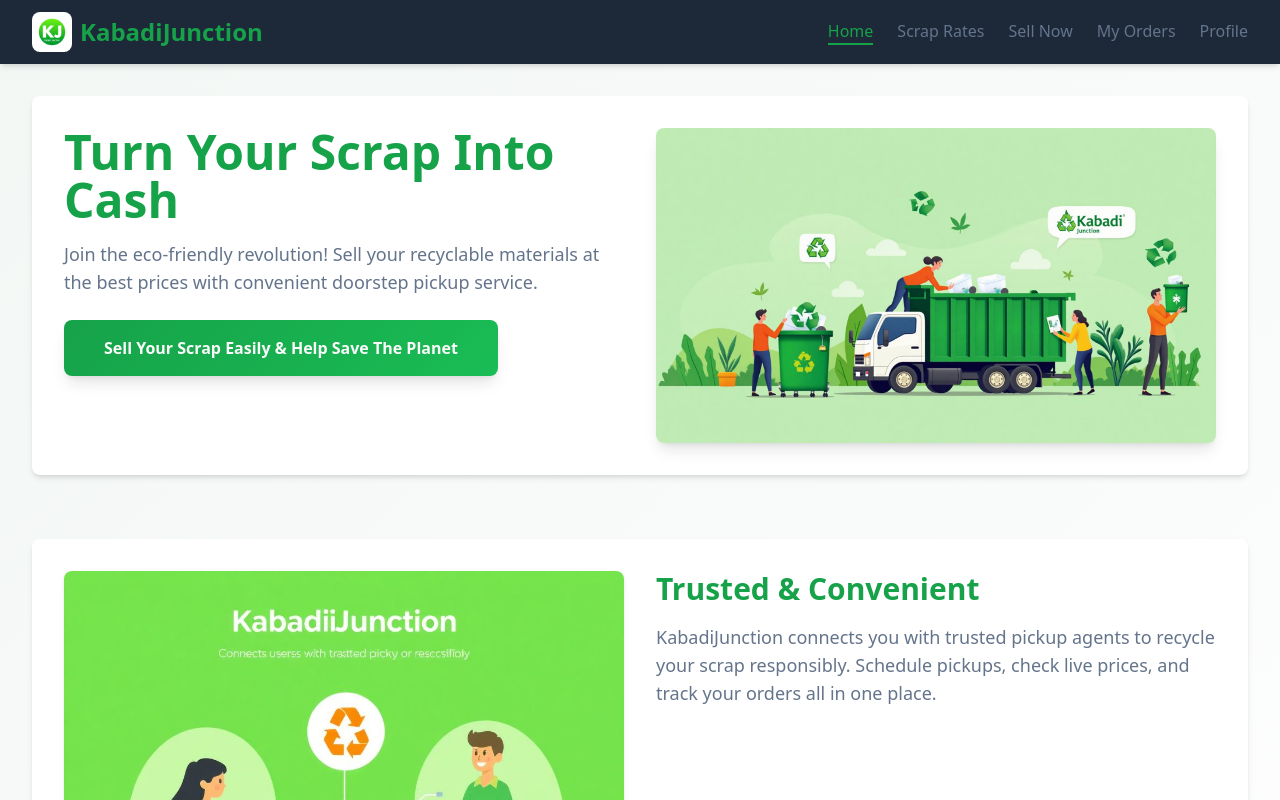
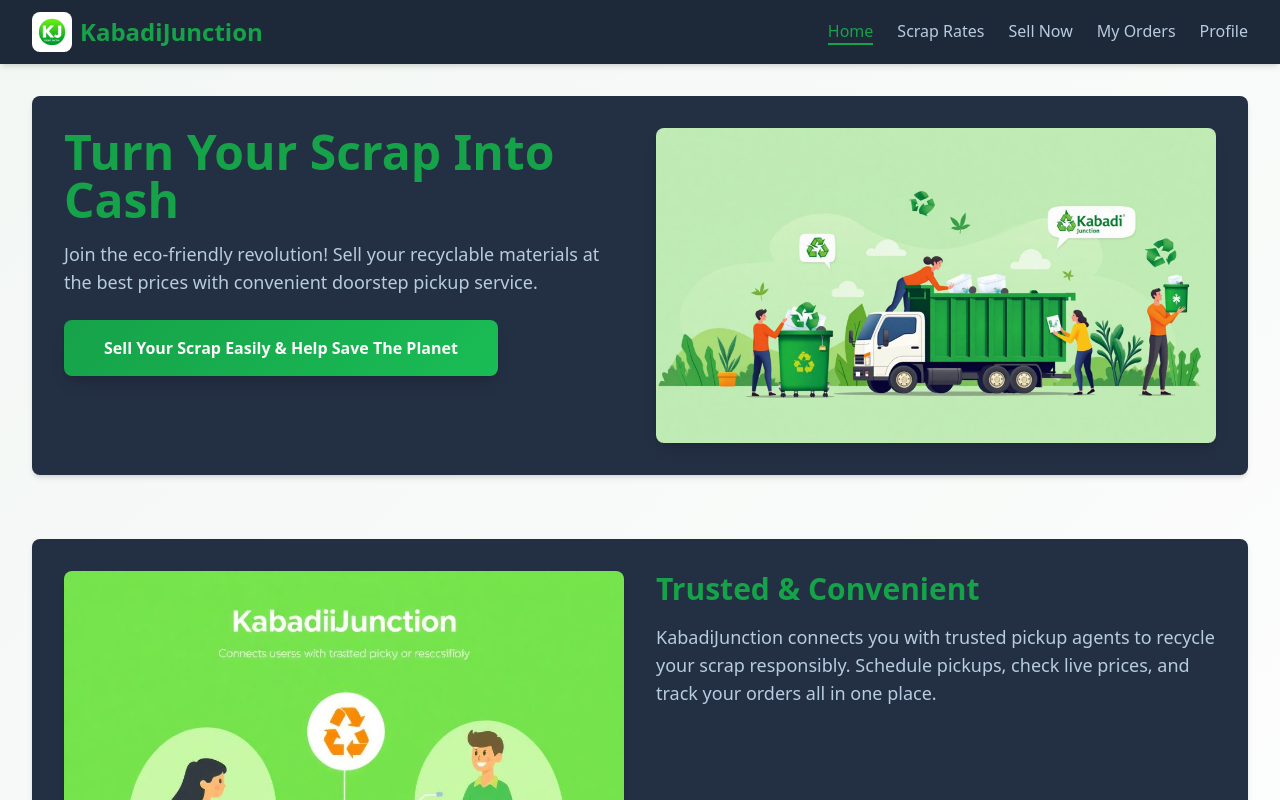
Before and after one commit to PdfDownload910/kabadijunction, a React (Vite) app: page / in a window 1280 px wide. Shown: the top 800 px of the page. Built offline with nearby package versions, Linux system fonts and the light colour scheme.

Commit message:
Update background color
Apply background color #1e293b to the entire page and all components.

```diff
--- a/src/index.css
+++ b/src/index.css
@@ -11,12 +11,12 @@
     --foreground: 210 40% 98%;
 
     /* Card colors */
-    --card: 0 0% 100%;
-    --card-foreground: 222.2 84% 4.9%;
+    --card: 217 32% 20%;
+    --card-foreground: 210 40% 98%;
 
     /* Popover colors */
-    --popover: 0 0% 100%;
-    --popover-foreground: 222.2 84% 4.9%;
+    --popover: 217 32% 20%;
+    --popover-foreground: 210 40% 98%;
 
     /* Primary green theme for KabadiJunction */
     --primary: 142 76% 36%;
@@ -25,16 +25,16 @@
     --primary-light: 142 76% 90%;
 
     /* Secondary colors */
-    --secondary: 142 20% 96%;
-    --secondary-foreground: 142 76% 36%;
+    --secondary: 217 32% 25%;
+    --secondary-foreground: 210 40% 98%;
 
     /* Muted colors */
-    --muted: 210 40% 96.1%;
-    --muted-foreground: 215.4 16.3% 46.9%;
+    --muted: 217 32% 25%;
+    --muted-foreground: 210 40% 80%;
 
     /* Accent colors */
-    --accent: 142 50% 94%;
-    --accent-foreground: 142 76% 36%;
+    --accent: 217 32% 25%;
+    --accent-foreground: 210 40% 98%;
 
     /* Status colors */
     --destructive: 0 84.2% 60.2%;
@@ -45,8 +45,8 @@
     --warning-foreground: 0 0% 98%;
 
     /* Border and input */
-    --border: 214.3 31.8% 91.4%;
-    --input: 214.3 31.8% 91.4%;
+    --border: 217 32% 30%;
+    --input: 217 32% 25%;
     --ring: 142 76% 36%;
 
     /* Gradients for modern appeal */
```
